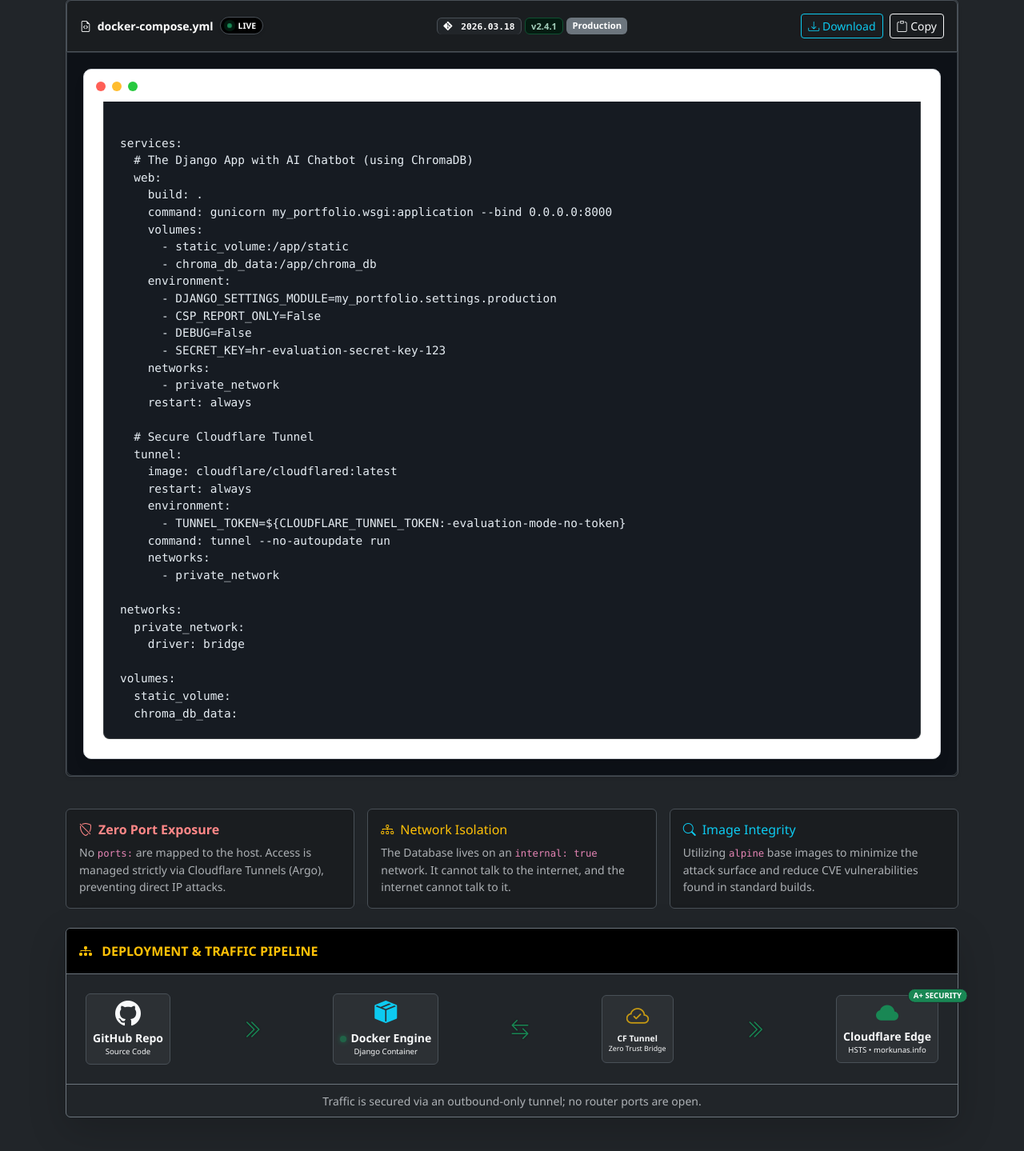
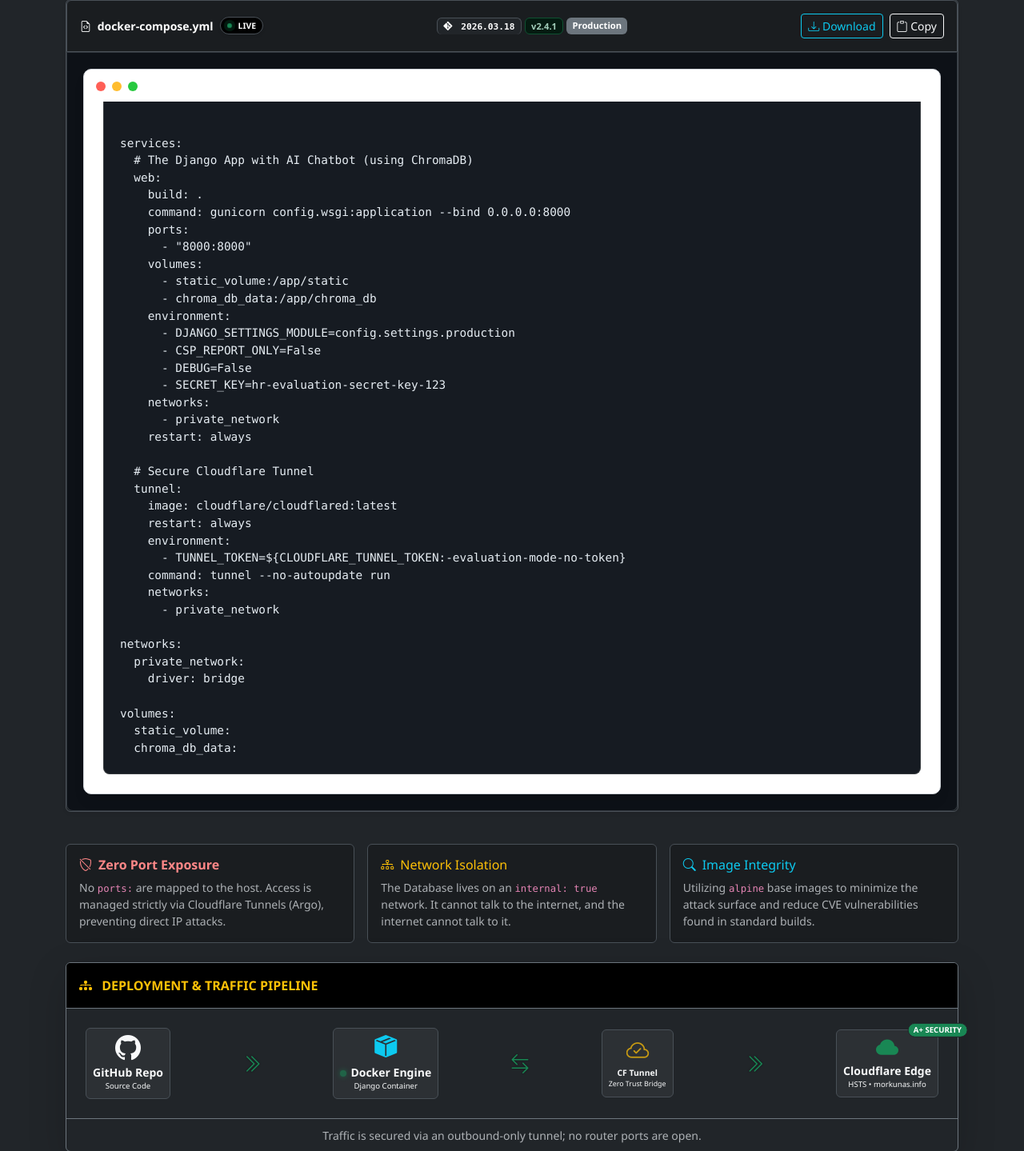
Before and after one commit to adotbyte/new-portfolio, a Django app: page /my_knowledge/ in a window 1280 px wide. Shown: the part 1398-2837 px from the top of the page at 80% size. Run offline with Django 5.2, Linux system fonts and the light colour scheme; data that the repository does not hold is empty; some libraries are stand-ins or nearby versions.

Commit message:
Changed README.md

```diff
--- a/index/templates/my_knowledge.html
+++ b/index/templates/my_knowledge.html
@@ -116,12 +116,14 @@
   # The Django App with AI Chatbot (using ChromaDB)
   web:
     build: .
-    command: gunicorn my_portfolio.wsgi:application --bind 0.0.0.0:8000
+    command: gunicorn config.wsgi:application --bind 0.0.0.0:8000
+    ports:
+      - "8000:8000"
     volumes:
       - static_volume:/app/static
       - chroma_db_data:/app/chroma_db
     environment:
-      - DJANGO_SETTINGS_MODULE=my_portfolio.settings.production
+      - DJANGO_SETTINGS_MODULE=config.settings.production
       - CSP_REPORT_ONLY=False
       - DEBUG=False
       - SECRET_KEY=hr-evaluation-secret-key-123
```
Also changed, not shown: README.md.
